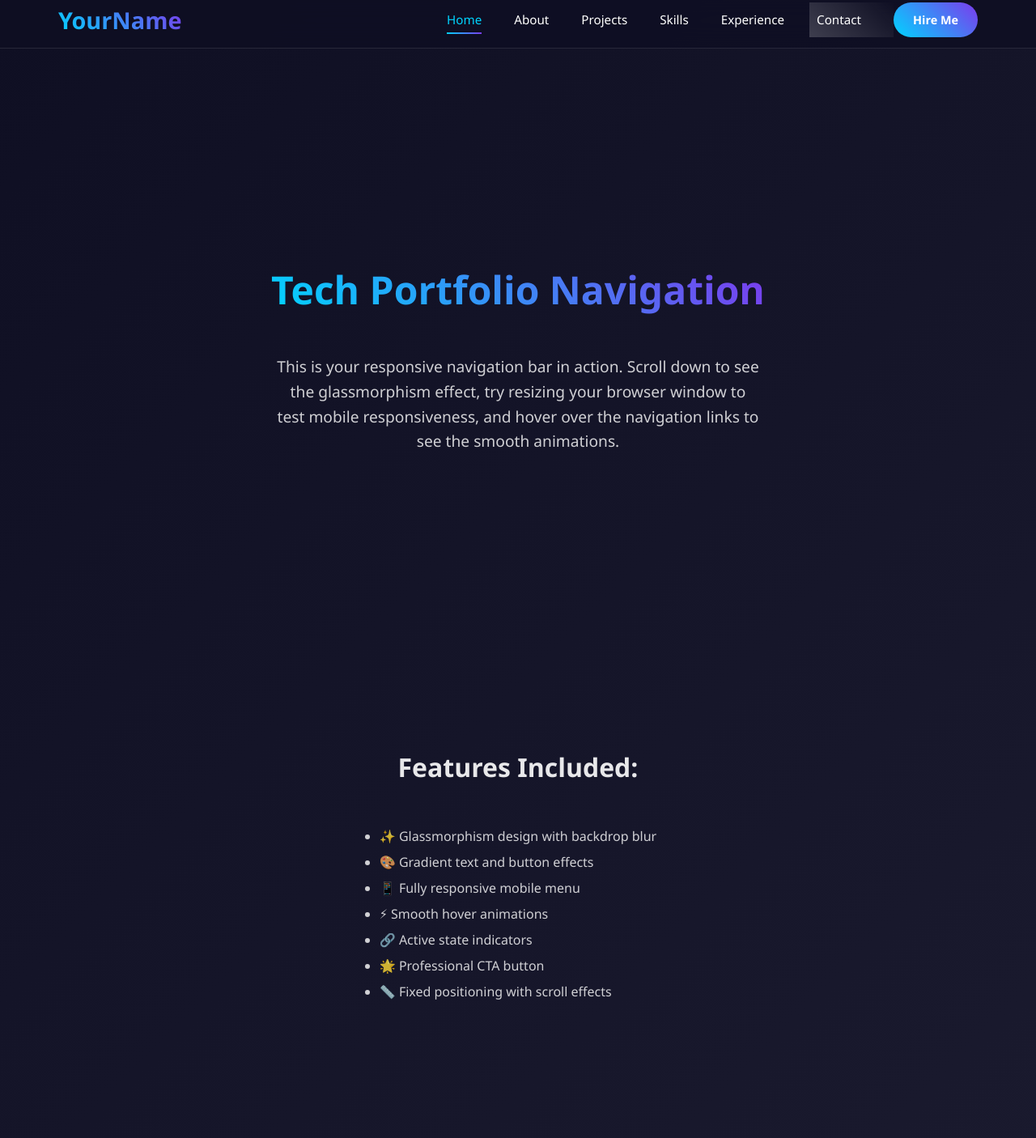
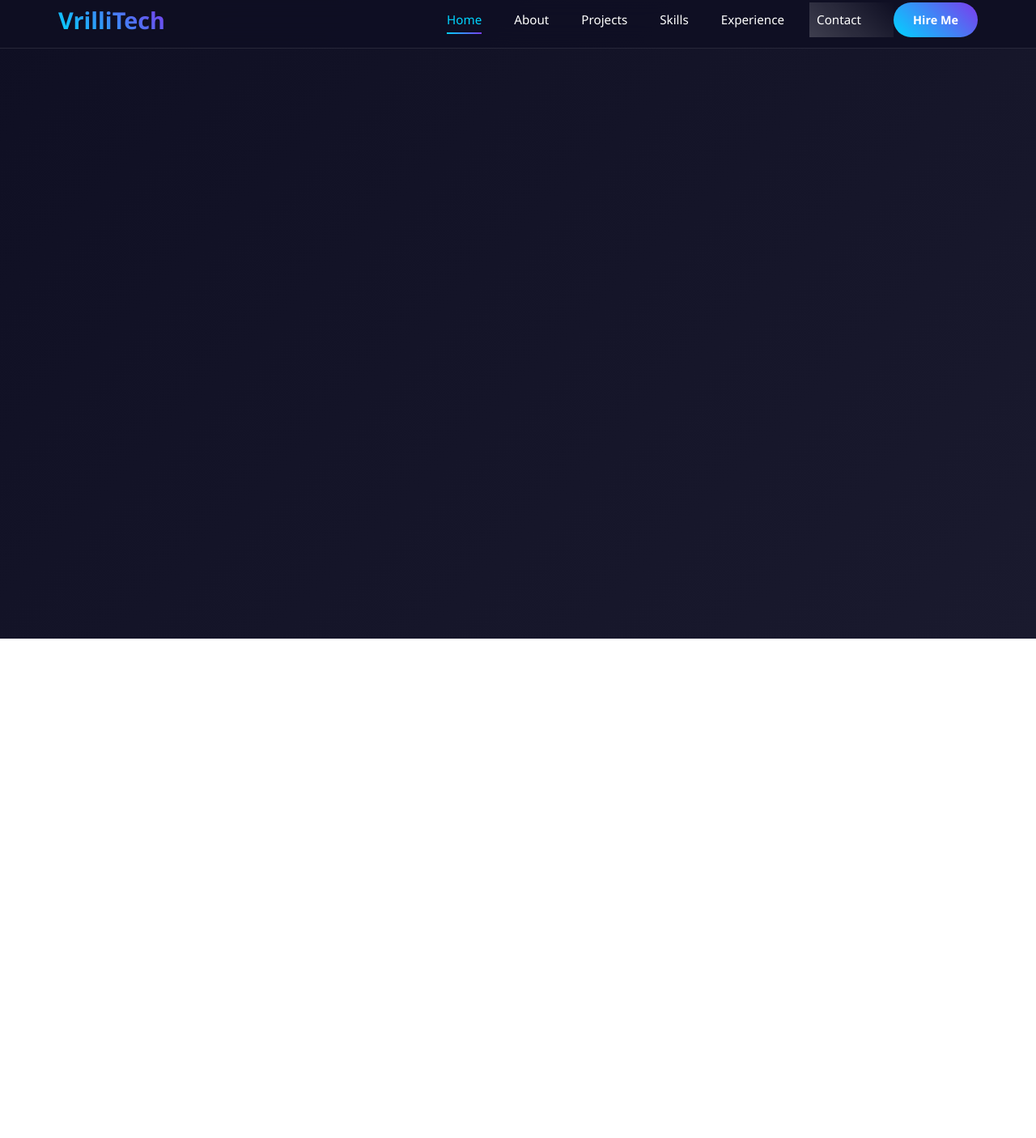
Before and after one commit to VrilliTech/vrillitech.github.io, a plain HTML site: page index.html in a window 1280 px wide. Shown: the part 11-1417 px from the top of the page at 81% size. After the commit the page ends 800 px from the top, so only its background shows below. Drawn offline with Linux system fonts and the light colour scheme.

Commit message:
minor changes

```diff
--- a/index.html
+++ b/index.html
@@ -3,7 +3,7 @@
 <head>
     <meta charset="UTF-8">
     <meta name="viewport" content="width=device-width, initial-scale=1.0">
-    <title>Tech Portfolio - Navigation</title>
+    <title>VrilliTech | Home</title>
     <style>
         * {
             margin: 0;
@@ -284,7 +284,7 @@
 <body>
     <nav class="navbar" id="navbar">
         <div class="nav-container">
-            <a href="#" class="logo">YourName</a>
+            <a href="#" class="logo">VrilliTech</a>
 
             <ul class="nav-menu">
                 <li><a href="#home" class="nav-link active">Home</a></li>
@@ -316,29 +316,6 @@
         </div>
     </nav>
 
-    <div class="content">
-        <div class="demo-section">
-            <h1 class="demo-title">Tech Portfolio Navigation</h1>
-            <p class="demo-text">
-                This is your responsive navigation bar in action. Scroll down to see the glassmorphism effect,
-                try resizing your browser window to test mobile responsiveness, and hover over the navigation
-                links to see the smooth animations.
-            </p>
-        </div>
-
-        <div class="demo-section">
-            <h2 style="color: rgba(255,255,255,0.9); font-size: 2rem; margin-bottom: 1rem;">Features Included:</h2>
-            <ul style="color: rgba(255,255,255,0.8); text-align: left; max-width: 500px; line-height: 2;">
-                <li>✨ Glassmorphism design with backdrop blur</li>
-                <li>🎨 Gradient text and button effects</li>
-                <li>📱 Fully responsive mobile menu</li>
-                <li>⚡ Smooth hover animations</li>
-                <li>🔗 Active state indicators</li>
-                <li>🌟 Professional CTA button</li>
-                <li>📏 Fixed positioning with scroll effects</li>
-            </ul>
-        </div>
-    </div>
 
     <script>
         // Mobile menu toggle
```
